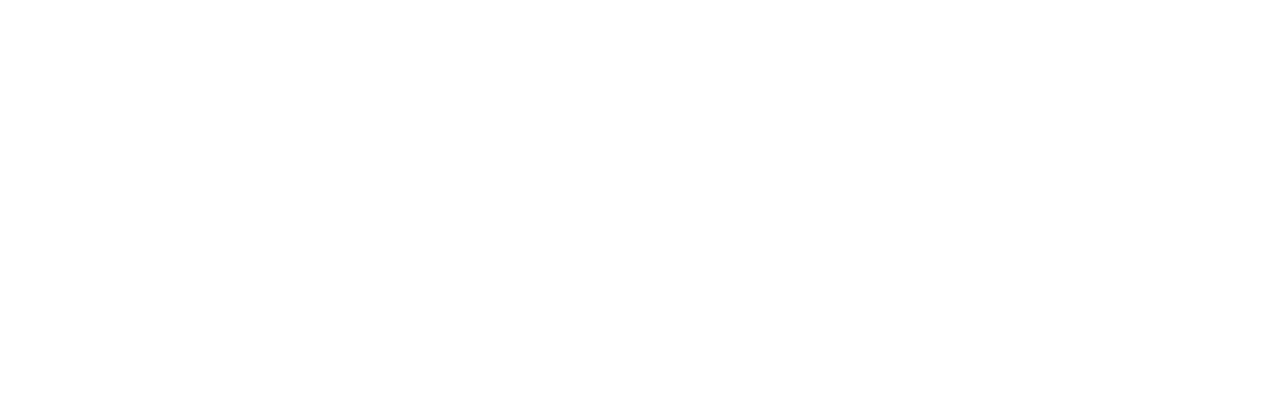
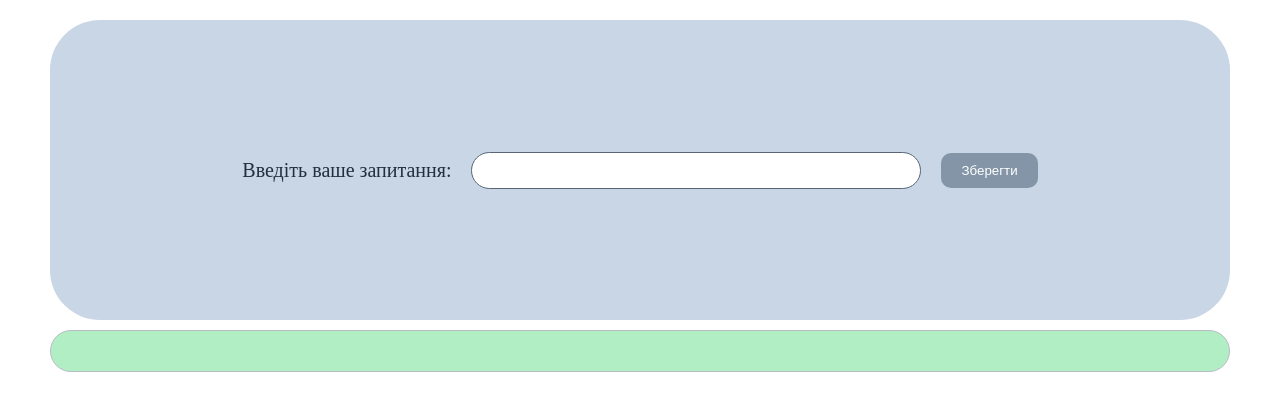
Before and after one commit to VitaliiaYaremenko/DOM_basic_js, a website: page src/index.html in a window 1280 px wide. Drawn offline with Linux system fonts and the light colour scheme.

Commit message:
completed DOM_basic_6

```diff
--- a/src/index.html
+++ b/src/index.html
@@ -4,8 +4,21 @@
     <meta charset="UTF-8">
     <title>DOM</title>
     <link rel="stylesheet" href="./styles/styles.css">
+    <link rel="stylesheet" href="./styles/rest.css">
 </head>
 <body>
+
+<div class="information-box">
+    <div class="container">
+        <div class="information__input">
+            <label class="label" for="textInput" >Введіть ваше запитання: </label>
+            <input class="input" type="text" id = "textInput">
+<!--            <input class="information__btn" id = "elemBtn" type="button" value="Зберегти" >-->
+            <button class="information__btn" data-btn-click >Зберегти</button>
+        </div>
+        <div class="content"></div>
+    </div>
+</div>
 
 <script src="./js/solution.js"></script>
 </body>
--- a/src/js/solution.js
+++ b/src/js/solution.js
@@ -0,0 +1,18 @@
+(function () {
+  document.addEventListener('DOMContentLoaded', () => {
+    const textInput = document.getElementById('textInput');
+    const btn = document.querySelector('[data-btn-click]');
+    const contentDiv = document.querySelector('.content');
+
+    btn.addEventListener('click', (event) => {
+      const useEnteredText = textInput.value.trim();
+      console.log(event.target);
+
+      const createNewElem = document.createElement('DIV');
+      createNewElem.textContent = useEnteredText;
+
+      contentDiv.prepend(createNewElem);
+      textInput.value = '';
+    });
+  });
+}());
--- /dev/null
+++ b/src/styles/rest.css
@@ -0,0 +1,53 @@
+* {
+    box-sizing: border-box;
+}
+html, body, div, span, applet, object, iframe,
+h1, h2, h3, h4, h5, h6, p, blockquote, pre,
+a, abbr, acronym, address, big, cite, code,
+del, dfn, em, img, ins, kbd, q, s, samp,
+small, strike, strong, sub, sup, tt, var,
+b, u, i, center,
+dl, dt, dd, ol, ul, li,
+fieldset, form, label, legend,
+table, caption, tbody, tfoot, thead, tr, th, td,
+article, aside, canvas, details, embed,
+figure, figcaption, footer, header, hgroup,
+menu, nav, output, ruby, section, summary,
+time, mark, audio, video {
+    margin: 0;
+    padding: 0;
+    border: 0;
+    font-size: 100%;
+    font: inherit;
+    vertical-align: top;
+}
+/* HTML5 display-role reset for older browsers */
+article, aside, details, figcaption, figure,
+footer, header, hgroup, menu, nav, section {
+    display: block;
+}
+body {
+    line-height: 1;
+}
+ol, ul {
+    list-style: none;
+}
+blockquote, q {
+    quotes: none;
+}
+blockquote:before, blockquote:after,
+q:before, q:after {
+    content: '';
+    content: none;
+}
+table {
+    border-collapse: collapse;
+    border-spacing: 0;
+}
+
+body {
+    line-height: 1;
+}
+html, body {
+    scroll-behavior: smooth;
+}
--- a/src/styles/styles.css
+++ b/src/styles/styles.css
@@ -0,0 +1,48 @@
+.container {
+    max-width: 1200px;
+    margin: 0 auto;
+    padding: 20px 10px;
+}
+
+.information__input {
+    background-color: #c8d6e5;
+    height: 300px;
+    border-radius: 50px;
+    display: flex;
+    justify-content: center;
+    align-items: center;
+    gap: 20px;
+}
+
+.label {
+    color: #222f3e;
+    font-size: 20px;
+}
+
+.input {
+    width: 450px;
+    padding: 10px 20px;
+    border-radius: 25px;
+    border: 1px solid #576574;
+}
+
+.information__btn {
+    cursor: pointer;
+    border: none;
+    padding: 10px 20px;
+    border-radius: 10px;
+    background-color: #8395a7;
+    color: #ffffff;
+}
+
+.content {
+    display: flex;
+    justify-content: center;
+    align-items: center;
+    gap: 15px;
+    margin-top: 10px;
+    padding: 20px 10px;
+    background-color: #b1eec4;
+    border-radius: 50px;
+    border: 1px solid #b8bdc4;
+}
```
Also changed, not shown: Readme.md.
